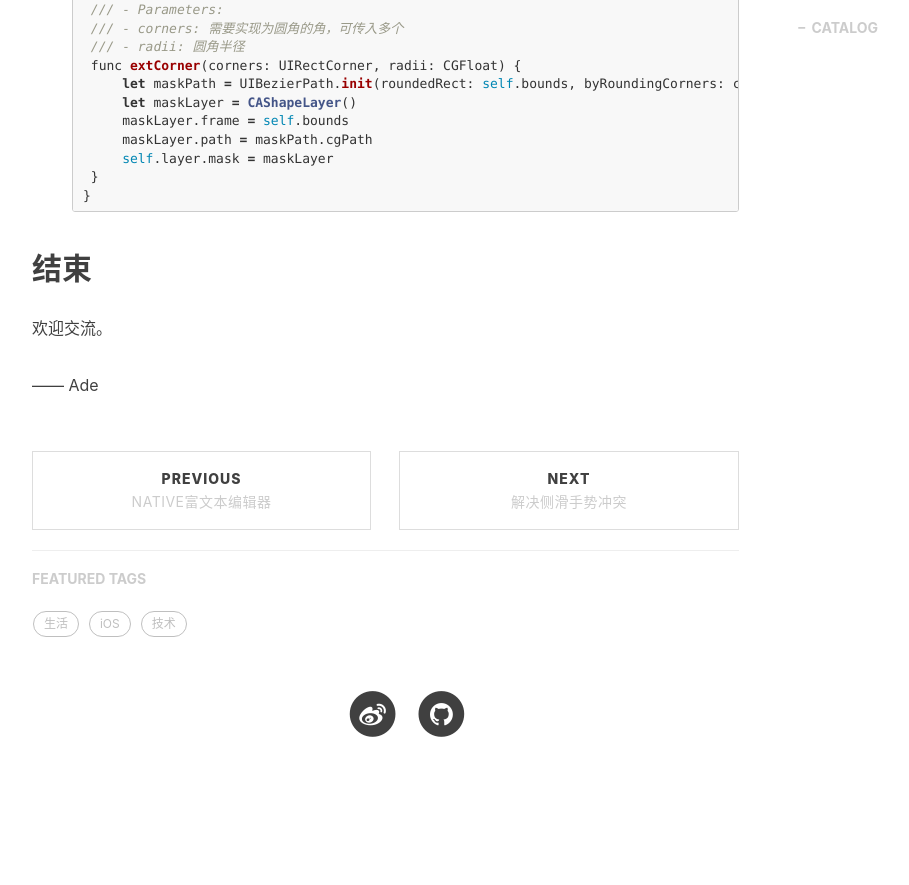
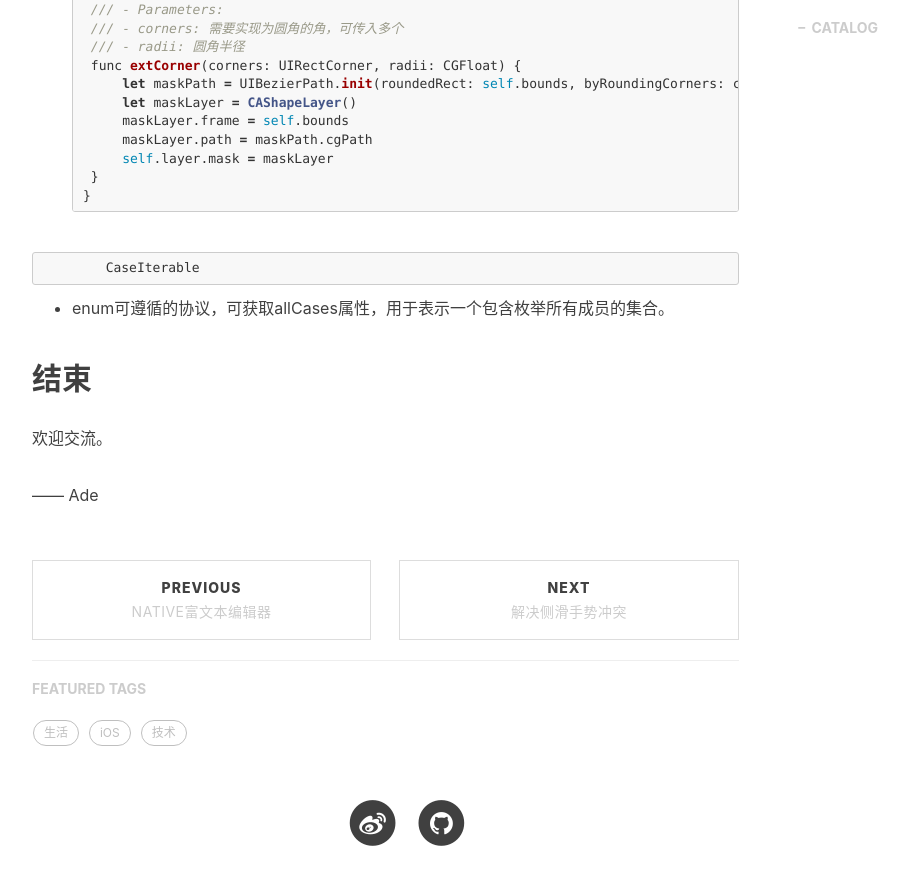
Before and after one commit to Zkim/Zkim.github.io, a Jekyll site: the page built from _posts/2021-08-13-小Tips(不断更新).markdown, in a window 1280 px wide and 900 px high, scrolled down 1560 px. Shown: the top 885 px of the window, without its empty margins (233-1142 px from the left). Built offline with Jekyll 4.4.1, drawn with Linux system fonts in a browser that asks for light colours; nearby versions of some CDN libraries; comment, search, counter and statistics services are not loaded; before the commit the page ends 2366 px from its top, so only the background shows below that.

Commit message:
添加tips

````diff
--- a/_posts/2021-08-13-小Tips(不断更新).markdown
+++ b/_posts/2021-08-13-小Tips(不断更新).markdown
@@ -73,6 +73,11 @@
 }
 ```
 
+```js
+	CaseIterable
+```
+*  enum可遵循的协议，可获取allCases属性，用于表示一个包含枚举所有成员的集合。
+
 ## 结束
 
 欢迎交流。
````
